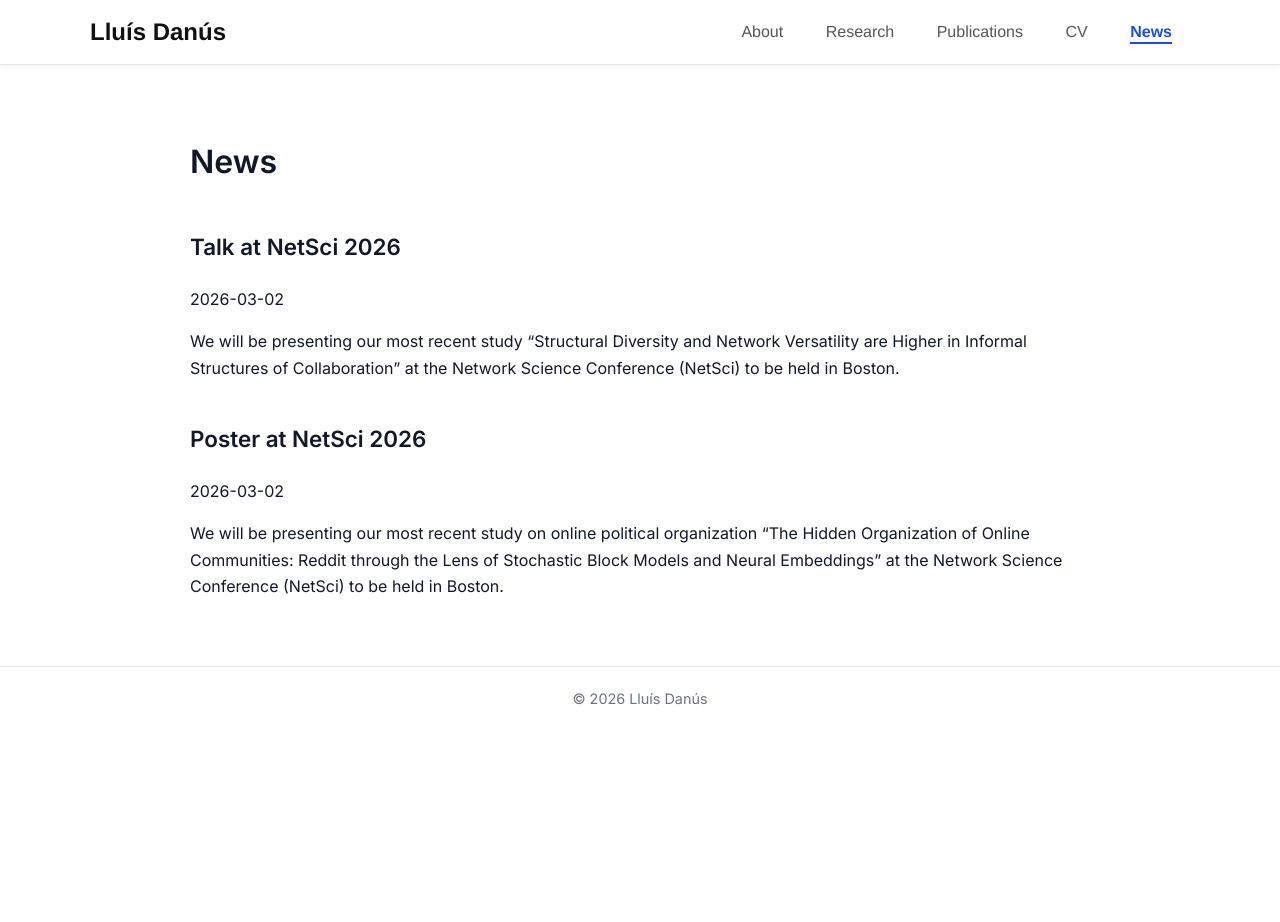
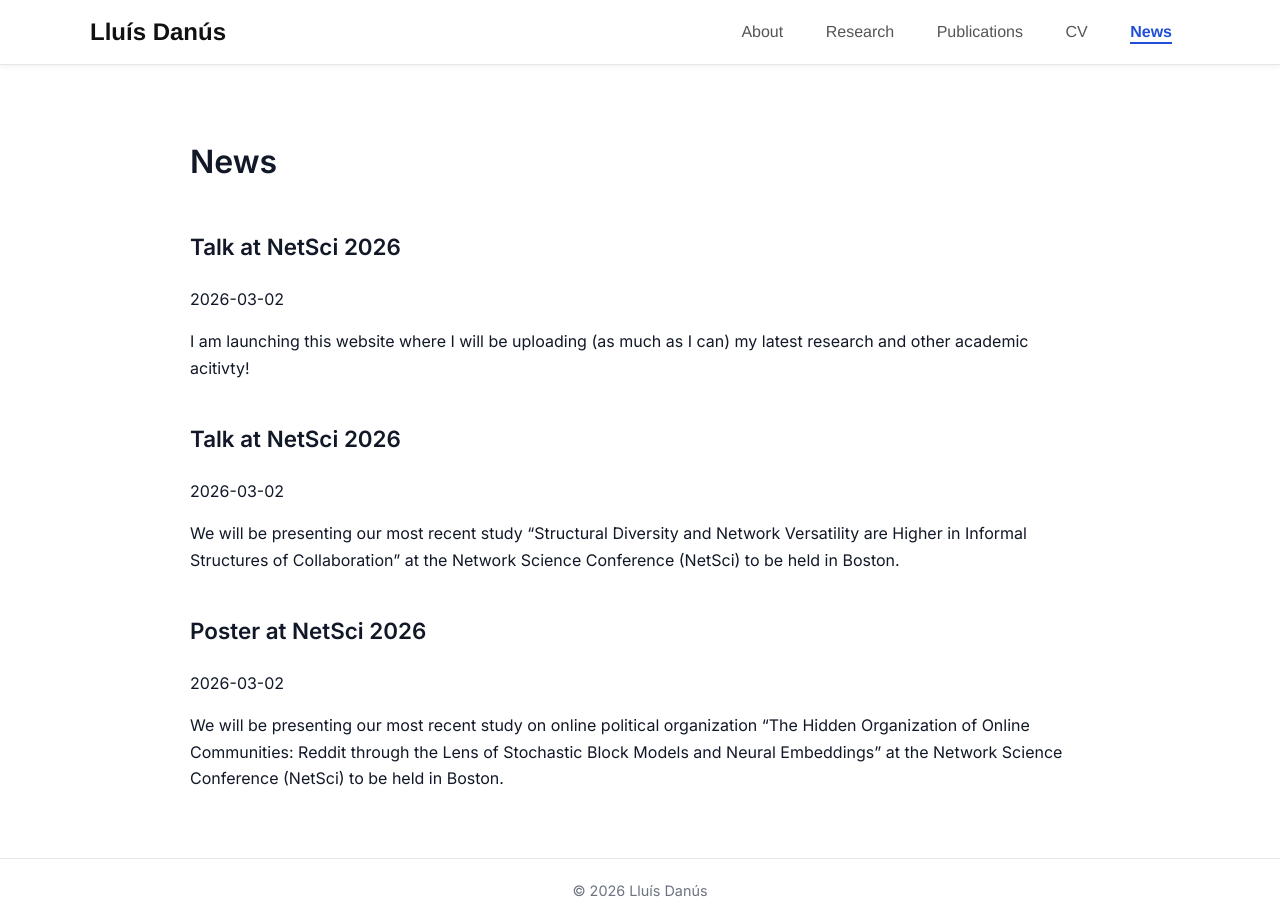
Before and after one commit to lluisdanus/lluisdanus.github.io, a Jekyll site: the page built from news.md, in a window 1280 px wide and 922 px high. Built offline with Jekyll 4.4.1, drawn with Linux system fonts in a browser that asks for light colours.

```diff
--- a/_data/news.yml
+++ b/_data/news.yml
@@ -1,3 +1,10 @@
+- id: talk_netsci_2026
+  title: "Talk at NetSci 2026"
+  date: "2026-03-02"
+  short_content: "Website goes live"
+  full_content: |
+    I am launching this website where I will be uploading (as much as I can) my latest research and other academic acitivty!
+
 - id: talk_netsci_2026
   title: "Talk at NetSci 2026"
   date: "2026-03-02"
```
